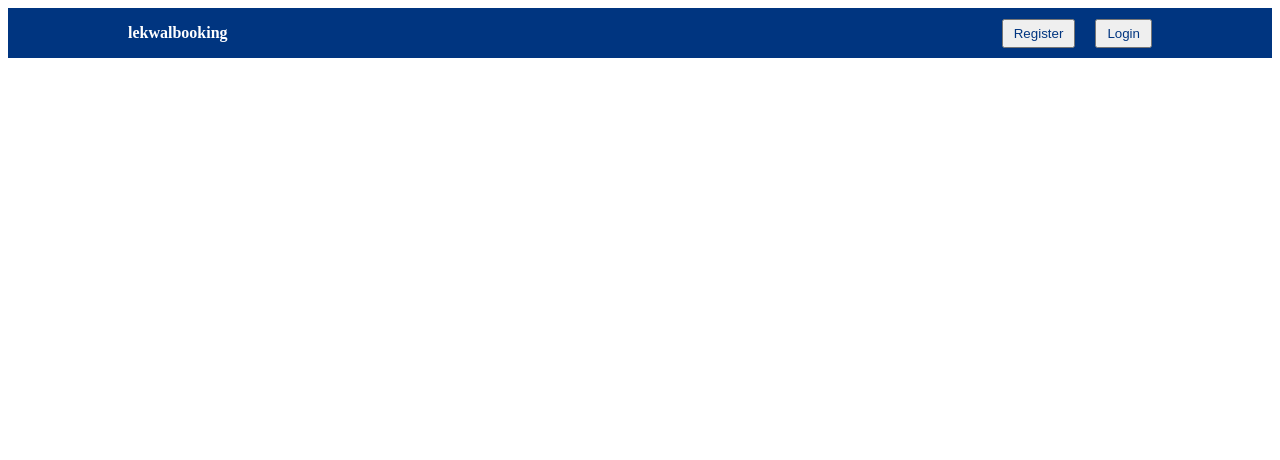
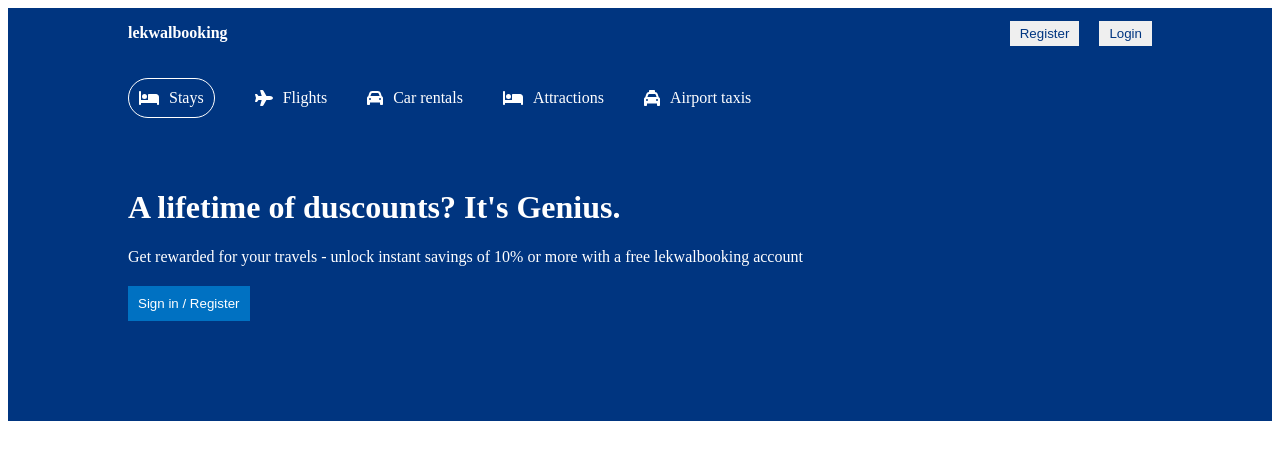
Before and after one commit to Lekan-Osindeinde/bookingapp, a React (Create React App) app: page / in a window 1280 px wide. Shown: the top 460 px of the page. Built offline with nearby package versions, Linux system fonts and the light colour scheme.

Commit message:
header design

```diff
--- a/package.json
+++ b/package.json
@@ -3,6 +3,10 @@
   "version": "0.1.0",
   "private": true,
   "dependencies": {
+    "@fortawesome/fontawesome-svg-core": "^6.1.1",
+    "@fortawesome/free-regular-svg-icons": "^6.1.1",
+    "@fortawesome/free-solid-svg-icons": "^6.1.1",
+    "@fortawesome/react-fontawesome": "^0.1.18",
     "@testing-library/jest-dom": "^5.16.4",
     "@testing-library/react": "^13.2.0",
     "@testing-library/user-event": "^13.5.0",
--- /dev/null
+++ b/src/components/header/Header.jsx
@@ -0,0 +1,47 @@
+import {
+  faBed,
+  faCar,
+  faPlane,
+  faTaxi,
+} from "@fortawesome/free-solid-svg-icons";
+import { FontAwesomeIcon } from "@fortawesome/react-fontawesome";
+import "./header.css";
+
+const Header = () => {
+  return (
+    <div className="header">
+      <div className="headerContainer">
+        <div className="headerList">
+          <div className="headerListItem active">
+            <FontAwesomeIcon icon={faBed} />
+            <span>Stays</span>
+          </div>
+          <div className="headerListItem">
+            <FontAwesomeIcon icon={faPlane} />
+            <span>Flights</span>
+          </div>
+          <div className="headerListItem">
+            <FontAwesomeIcon icon={faCar} />
+            <span>Car rentals</span>
+          </div>
+          <div className="headerListItem">
+            <FontAwesomeIcon icon={faBed} />
+            <span>Attractions</span>
+          </div>
+          <div className="headerListItem">
+            <FontAwesomeIcon icon={faTaxi} />
+            <span>Airport taxis</span>
+          </div>
+        </div>
+        <h1 className="headerTitle">A lifetime of duscounts? It's Genius.</h1>
+        <p className="headerDesc">
+          Get rewarded for your travels - unlock instant savings of 10% or more
+          with a free lekwalbooking account
+        </p>
+        <button className="headerButton">Sign in / Register</button>
+      </div>
+    </div>
+  );
+};
+
+export default Header;
--- /dev/null
+++ b/src/components/header/header.css
@@ -0,0 +1,38 @@
+.header{
+    background-color: #003580;
+    color: white;
+    display: flex;
+    justify-content: center;
+}
+.headerContainer{
+    width: 100%;
+    max-width: 1024px;
+    margin: 20px 0px 100px 0px;
+}
+.headerList{
+    display: flex;
+    gap: 40px;
+}
+.headerListItem{
+    display: flex;
+    align-items: center;
+    gap: 10px;
+    margin-bottom: 50px;
+}
+.headerListItem.active{
+    border: 1px solid white;
+    padding: 10px;
+    border-radius: 20px;
+}
+.headerDesc{
+    margin: 20px 0px;
+}
+.headerButton{
+    background-color: #0071c2;
+    color:white;
+    font-weight: 500;
+    border: none;
+    padding: 10px;
+    cursor: pointer;
+
+}
--- a/src/components/navbar/navbar.css
+++ b/src/components/navbar/navbar.css
@@ -20,7 +20,7 @@
 }
 .navButton{
     margin-left: 20px;
-    bottom: none;
+    border: none;
     padding: 5px 10px;
     cursor: pointer;
     color: #003580;
--- a/src/pages/home/Home.jsx
+++ b/src/pages/home/Home.jsx
@@ -1,3 +1,4 @@
+import Header from "../../components/header/Header";
 import Navbar from "../../components/navbar/Navbar";
 import "./home.css";
 
@@ -5,6 +6,7 @@
   return (
     <div>
       <Navbar />
+      <Header />
     </div>
   );
 };
```
Also changed, not shown: 1 other file (tests, documents, lock files or other folders).
